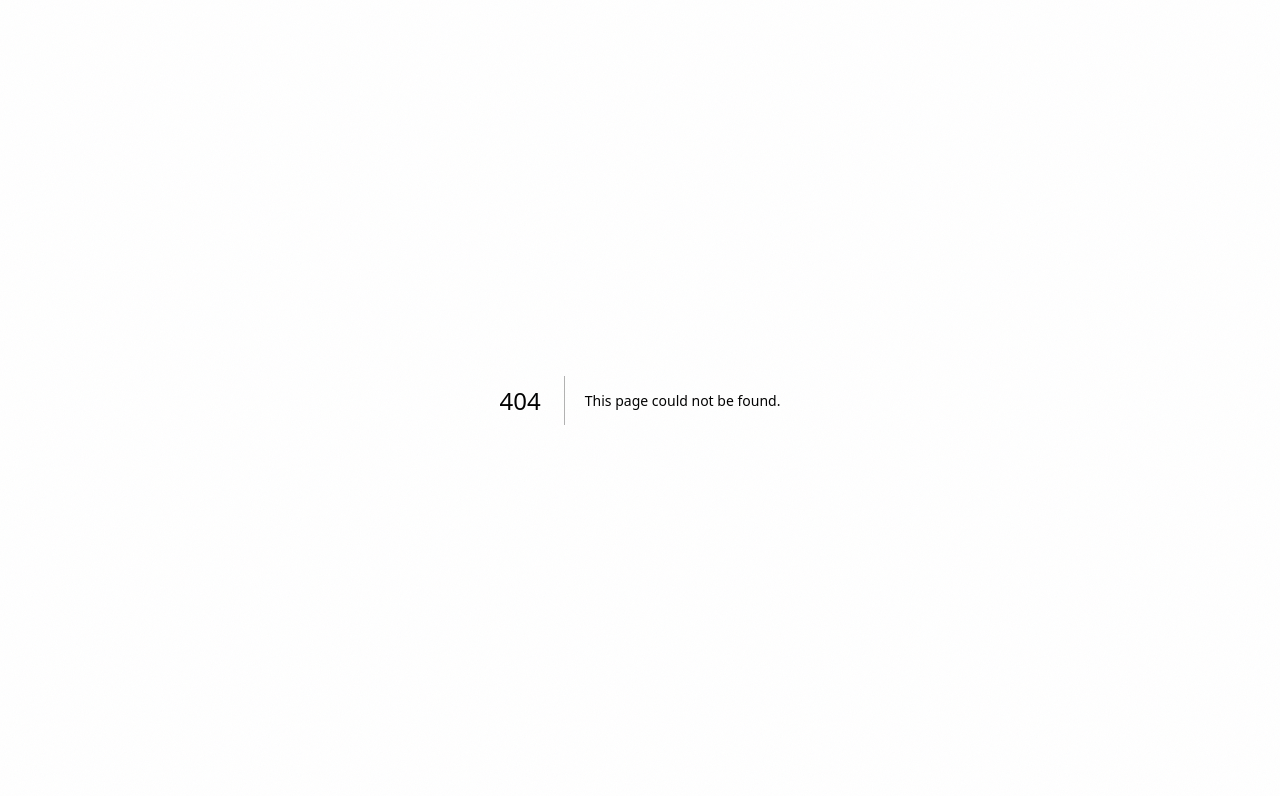
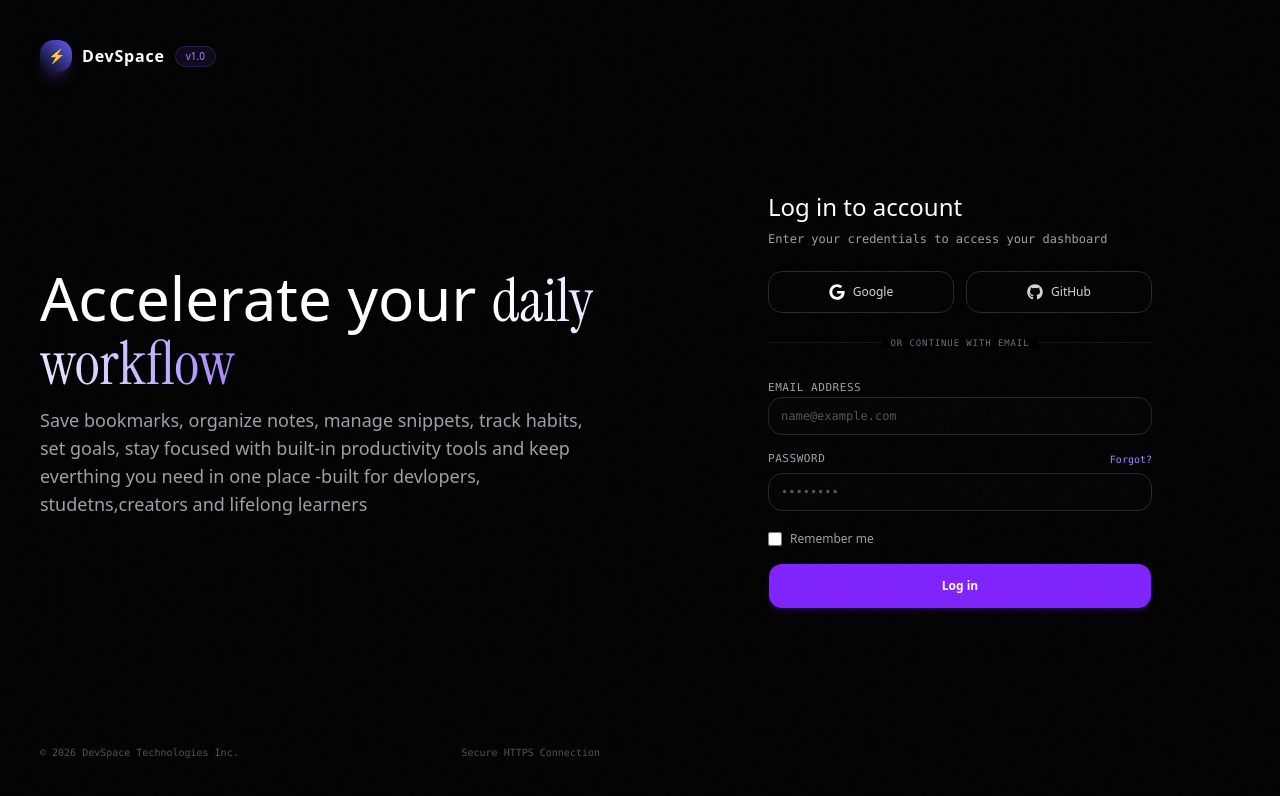
Before and after one commit to codezenashish/ryuk, a Next.js app: page /login in a window 1280 px wide. Before the commit this address had no page. Shown: the top 796 px of the page. Built offline with nearby package versions, Linux system fonts and the light colour scheme.

Commit message:
feat: add Login and Signup components for user authentication

```diff
--- /dev/null
+++ b/src/app/login/page.tsx
@@ -0,0 +1,13 @@
+import AuthBranding from "@/features/auth/components/auth_branding";
+import LoginForm from "@/features/auth/components/login-form";
+
+export default function Login() {
+  return (
+    <div className="grid min-h-screen bg-black md:grid-cols-2">
+      <AuthBranding />
+      <main className="flex min-h-screen items-center justify-center">
+        <LoginForm />
+      </main>
+    </div>
+  );
+}
--- /dev/null
+++ b/src/app/signup/page.tsx
@@ -0,0 +1,13 @@
+import AuthBranding from "@/features/auth/components/auth_branding";
+import SignupForm from "@/features/auth/components/signup-form";
+
+export default function Signup() {
+  return (
+    <div className="grid min-h-screen bg-black md:grid-cols-2">
+      <AuthBranding />
+      <main className="flex min-h-screen items-center justify-center">
+        <SignupForm />
+      </main>
+    </div>
+  );
+}
```
